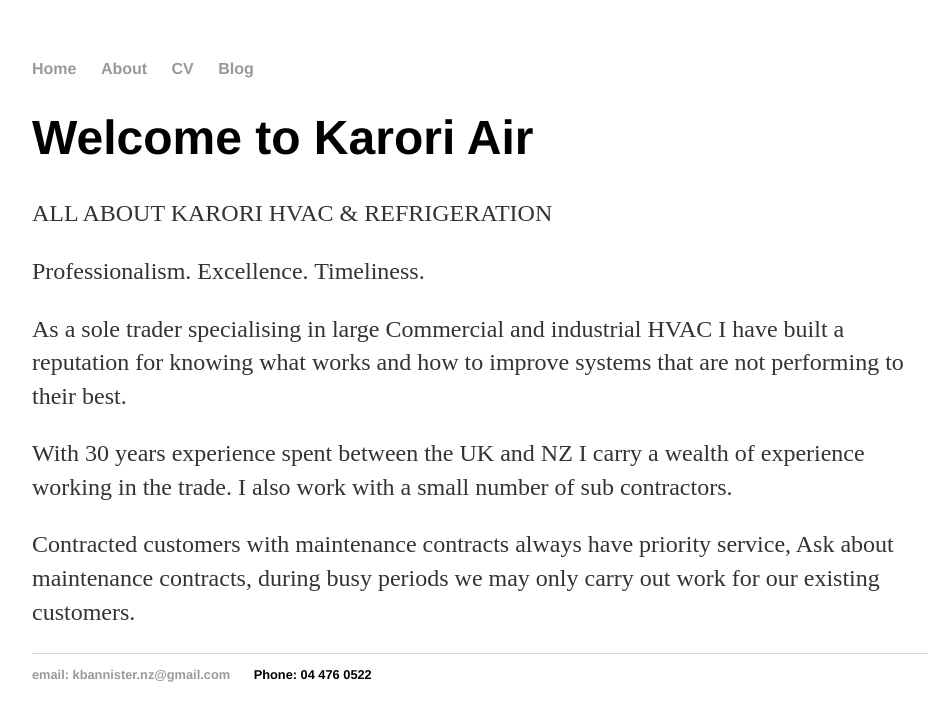
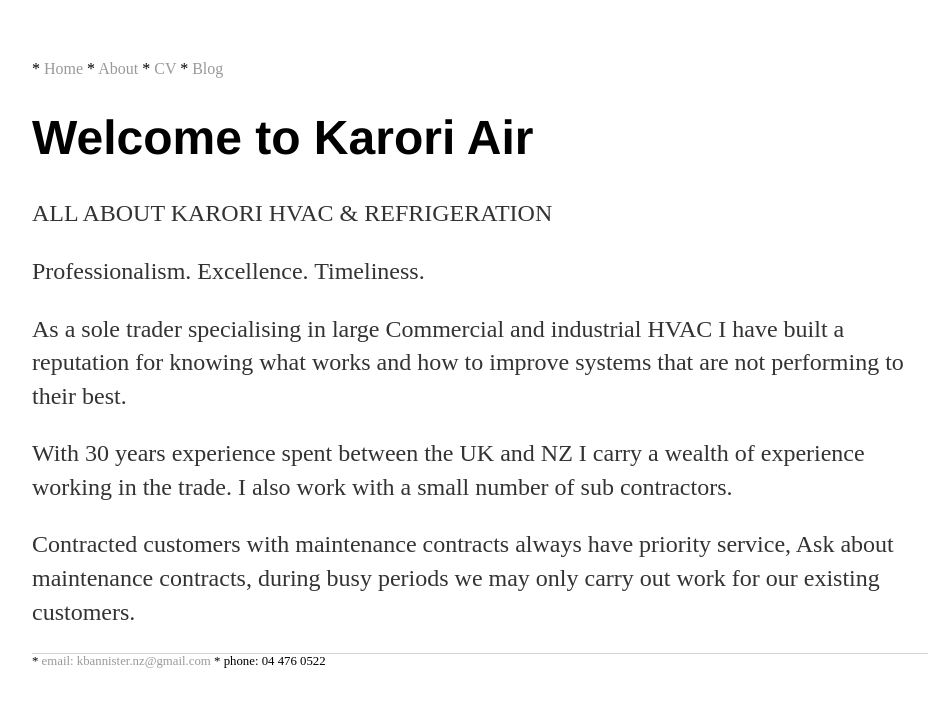
Before and after one commit to karori-air/karori-air.github.io, a Jekyll site: the page built from index.html, in a window 1280 px wide. Shown: the top 721 px of the page, without its empty margins (160-1094 px from the left). Built offline with Jekyll 4.4.1, drawn with Linux system fonts in a browser that asks for light colours.

Commit message:
Update default.html

```diff
--- a/_layouts/default.html
+++ b/_layouts/default.html
@@ -7,12 +7,11 @@
 		</head>
 		<body>
 			<nav>
-	    		<ul>
-	        		<li><a href="/">Home</a></li>
-		        	<li><a href="/about">About</a></li>
-	        		<li><a href="/cv">CV</a></li>
-	        		<li><a href="/blog">Blog</a></li>
-	    		</ul>
+	    			* <a href="/">Home</a>
+		        	* <a href="/about">About</a>
+	        		* <a href="/cv">CV</a>
+	        		* <a href="/blog">Blog</a>
+
 			</nav>
 			<div class="container">
 
@@ -20,10 +19,10 @@
 
 			</div><!-- /.container -->
 			<footer>
-	    		<ul>
-	        		<li><a href="mailto:kbannister.nz@gmail.com">email: kbannister.nz@gmail.com</a></li>
-        		  <li>Phone: 04 476 0522</li>
-				</ul>
+
+	      			* <a href="mailto:kbannister.nz@gmail.com">email: kbannister.nz@gmail.com</a>
+        			* phone: 04 476 0522
+
 			</footer>
 		</body>
 	</html>
```
